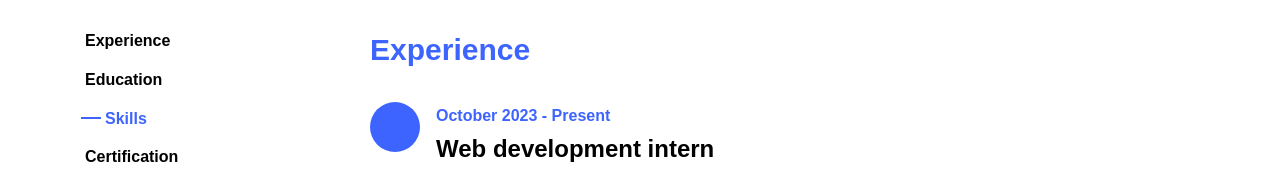
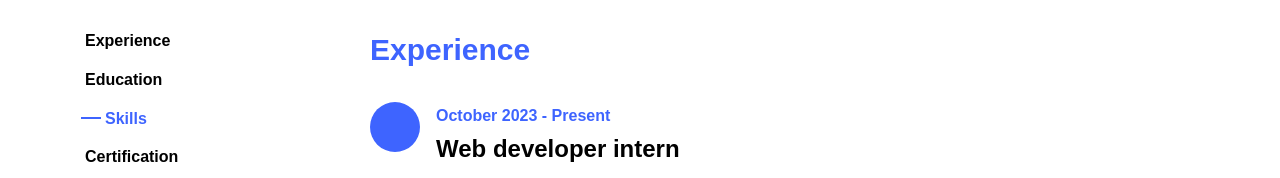
Before and after one commit to jogaraoreddy/portfolio, a plain HTML site: page index.html in a window 1280 px wide. Shown: the part 1860-2038 px from the top of the page. Drawn offline with Linux system fonts and the light colour scheme; no server answers; some icons are missing.

Commit message:
Update index.html

```diff
--- a/index.html
+++ b/index.html
@@ -145,7 +145,7 @@
                             </div>
                             <div class="text pl-3">
                                 <span class="date">October 2023 - Present</span>
-                                <h2>Web development intern</h2>
+                                <h2>Web developer intern</h2>
                                 <span class="position">TechiEco solutions</span>
                                 <p>
                                     Led diverse web development projects involving new website development, hosting, and troubleshooting.
```
